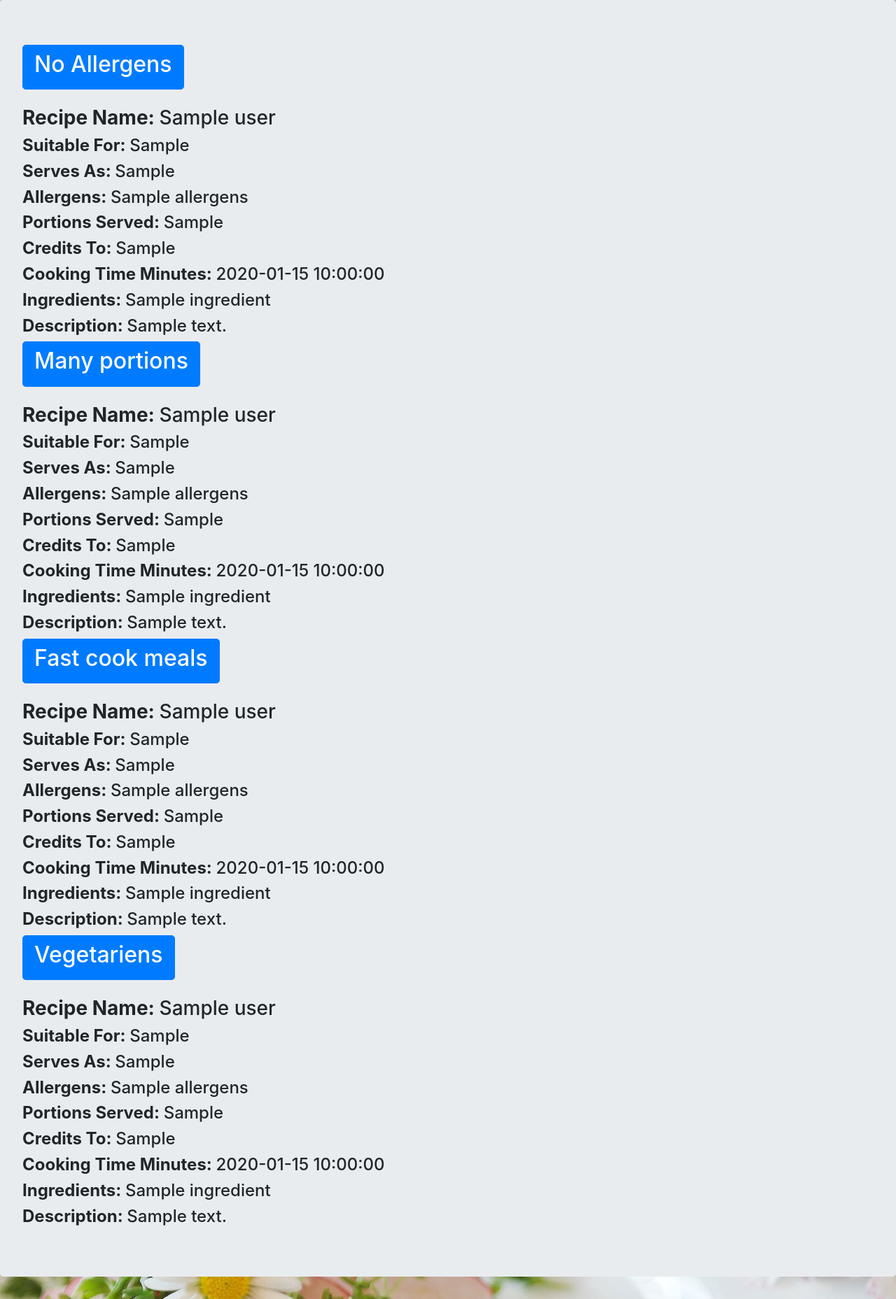
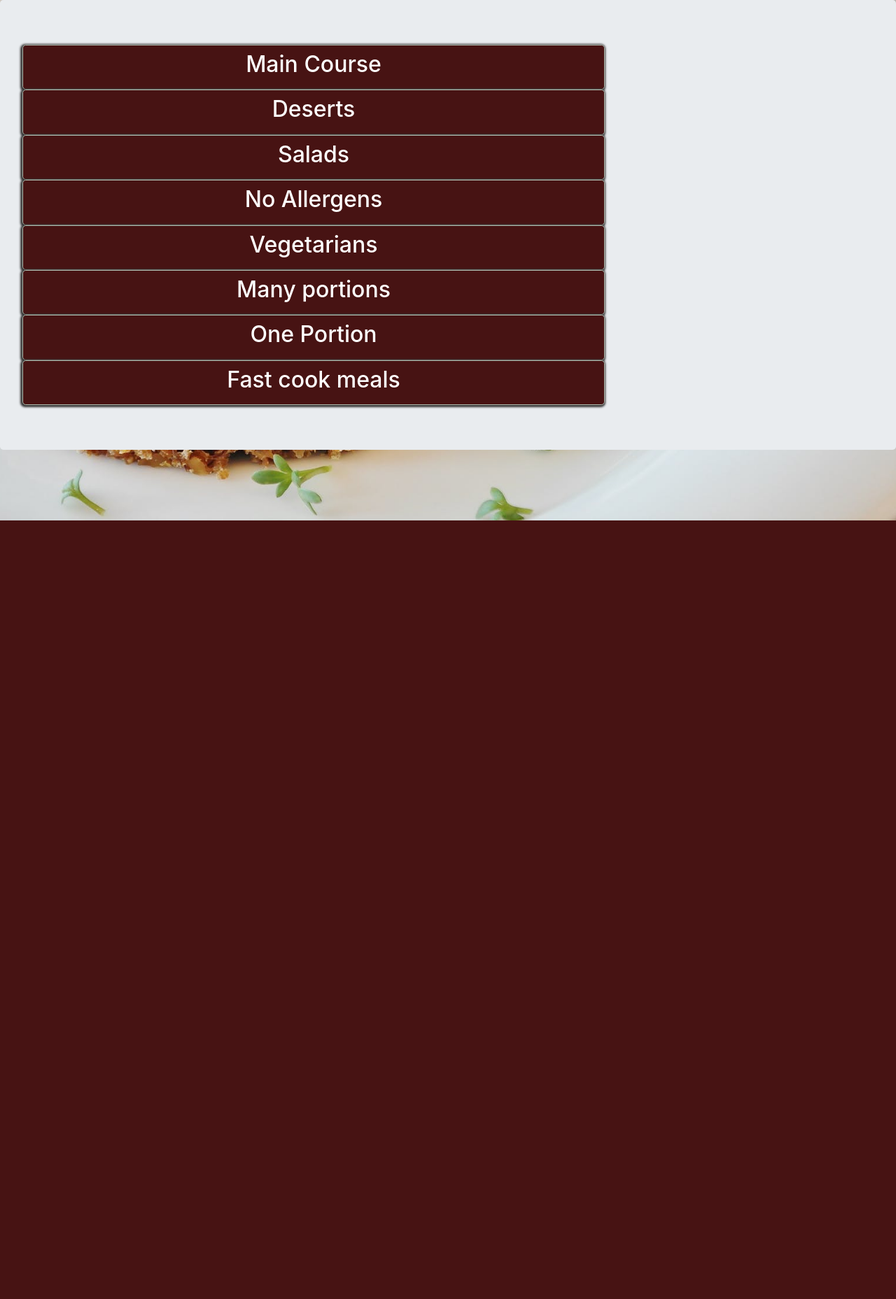
Before and after one commit to flo0909/flaskapp-project, a Flask app: page /sort in a window 1280 px wide. Shown: the part 56-1913 px from the top of the page at 70% size. After the commit the page ends 800 px from the top, so only its background shows below. Run offline with Flask 2, Linux system fonts and the light colour scheme; a database or web service that is not in the repository returns one stand-in record (values such as "Sample title"); some libraries are stand-ins or nearby versions.

Commit message:
css styles to buttons

```diff
--- a/app.py
+++ b/app.py
@@ -6,17 +6,14 @@ from flask_pymongo import PyMongo
 
 app = Flask(__name__)
 
-app.config["MONGO_URI"] = os.environ.get('MONGO_URI')
-
+app.config["MONGO_URI"] = "mongodb://localhost:27017/mydb2"
 app.config['SECRET_KEY'] = 'secret'
 
 mongo = PyMongo(app)
 
-
 @app.route('/')
-@app.route('/index.html')
 def index():
-	return render_template('index.html', user=mongo.db.mydb.find())
+    return render_template('index.html')
 
 
 
@@ -141,8 +138,6 @@ def sort():
     return render_template('sort.html', user=user, sort_results=sort_results)
 
 
-
-
 if __name__ == '__main__':
     app.run(host=os.environ.get('IP'),
             port=int(os.environ.get('PORT')),
--- a/static/style.css
+++ b/static/style.css
@@ -6,3 +6,31 @@ body{
     background-size: cover;
 
 }
+.hide{
+    display:none;
+}
+.show{
+    display:block;
+}
+.card{
+    opacity: 0.96;
+}
+.btn-secondary{
+    outline-width: 3px;
+    outline-color: rgb(255, 255, 255);
+    box-shadow: -1px 1px 3px 2px rgb(53, 52, 52);
+    background-color: rgb(54, 17, 17);
+}
+.btn-secondary:hover{
+    background-color:rgb(121, 56, 56);
+}
+.btn-primary{
+   border-color: rgb(176, 187, 174);
+   box-shadow: -1px 1px 3px 2px rgb(53, 52, 52);
+   background-color:rgb(71, 19, 19);
+   min-width:65vw
+}
+.btn-primary:hover{
+    background-color:rgb(121, 56, 56);
+    outline-color:rgb(170, 167, 179);
+}
--- a/templates/results.html
+++ b/templates/results.html
@@ -7,12 +7,12 @@
     <h1>{{name}}</h1>
     <h4><strong>Recipe Name:</strong> {{user.find_one({"Recipe_name":name }).Recipe_name}}</h4>
     <h4><strong>Suitable For:</strong> {{user.find_one({"Recipe_name":name }).Details.Suitable_for}}</h4>
-    <h4><strong>Serves As: </strong>{{user.find_one({"Recipe_name":name }).Details.Serves_as}}</h4>
+    <h4><strong>Serves As:</strong> {{user.find_one({"Recipe_name":name }).Details.Serves_as}}</h4>
     <h4><strong>Allergens:</strong> {{user.find_one({"Recipe_name":name }).Details.Allergens}}</h4>
     <h4><strong>Portions Served:</strong> {{user.find_one({"Recipe_name":name }).Details.Portions_served}}</h4>
     <h4><strong>Credits To:</strong> {{user.find_one({"Recipe_name":name }).Details.Credits_to}}</h4>
     <h4><strong>Cooking Time Minutes :</strong> {{user.find_one({"Recipe_name":name }).Cooking_time_minutes}}</h4>
-    <h4><strong>Ingredients:</strong> {{user.find_one({"Recipe_name":name }).Ingredients[0]}}</h4>
+    <h4><strong>Ingredients: </strong>{{user.find_one({"Recipe_name":name }).Ingredients[0]}}</h4>
     <h4><strong>Description :</strong> {{user.find_one({"Recipe_name":name }).Description}}</h4>
 
     <a  class="btn updt"  href="/update/{{user.find_one({'Recipe_name':name }).Recipe_name}}"><h2>Update</h2></a>
--- a/templates/sort.html
+++ b/templates/sort.html
@@ -2,11 +2,57 @@
 {% block content %}
 <div class="jumbotron">
 
+ <button type="button" id="main_course" class="btn btn-primary btn-lg"><h2>Main Course</h2></button>
+<div id="hideOne" class="hide">
+{% for user in user.find({"Details.Serves_as":{"$regex":"main" , "$exists":true}})%}
+<br>
+<h3><strong>Recipe Name: </strong>{{user.Recipe_name }}</h3>
+<h4><strong>Suitable For: </strong>{{user.Details.Suitable_for}}</h4>
+<h4><strong>Serves As: </strong>{{user.Details.Serves_as}}</h4>
+<h4><strong>Allergens: </strong>{{user.Details.Allergens}}</h4>
+<h4><strong>Portions Served: </strong>{{user.Details.Portions_served}}</h4>
+<h4><strong>Credits To: </strong>{{user.Details.Credits_to}}</h4>
+<h4><strong>Cooking Time Minutes: </strong>{{user.Cooking_time_minutes}}</h4>
+<h4><strong>Ingredients: </strong>{{user.Ingredients[0]}}</h4>
+<h4><strong>Description: </strong>{{user.Description}}</h4>
+{% endfor %}
+</div>
 
+<button type="button" id="deserts" class="btn btn-primary btn-lg"><h2>Deserts</h2></button>
+<div id="hideTwo" class="hide">
+{% for user in user.find({"Details.Serves_as":{"$regex":"desert" , "$exists":true}})%}
+<br>
+<h3><strong>Recipe Name: </strong>{{user.Recipe_name }}</h3>
+<h4><strong>Suitable For: </strong>{{user.Details.Suitable_for}}</h4>
+<h4><strong>Serves As: </strong>{{user.Details.Serves_as}}</h4>
+<h4><strong>Allergens: </strong>{{user.Details.Allergens}}</h4>
+<h4><strong>Portions Served: </strong>{{user.Details.Portions_served}}</h4>
+<h4><strong>Credits To: </strong>{{user.Details.Credits_to}}</h4>
+<h4><strong>Cooking Time Minutes: </strong>{{user.Cooking_time_minutes}}</h4>
+<h4><strong>Ingredients: </strong>{{user.Ingredients[0]}}</h4>
+<h4><strong>Description: </strong>{{user.Description}}</h4>
+{% endfor %}
+</div>
+
+<button type="button" id="salads" class="btn btn-primary btn-lg"><h2>Salads</h2></button>
+<div id="hideThree" class="hide">
+{% for user in user.find({"Details.Serves_as":{"$regex":"salad" , "$exists":true}})%}
+<br>
+<h3><strong>Recipe Name: </strong>{{user.Recipe_name }}</h3>
+<h4><strong>Suitable For: </strong>{{user.Details.Suitable_for}}</h4>
+<h4><strong>Serves As: </strong>{{user.Details.Serves_as}}</h4>
+<h4><strong>Allergens: </strong>{{user.Details.Allergens}}</h4>
+<h4><strong>Portions Served: </strong>{{user.Details.Portions_served}}</h4>
+<h4><strong>Credits To: </strong>{{user.Details.Credits_to}}</h4>
+<h4><strong>Cooking Time Minutes: </strong>{{user.Cooking_time_minutes}}</h4>
+<h4><strong>Ingredients: </strong>{{user.Ingredients[0]}}</h4>
+<h4><strong>Description: </strong>{{user.Description}}</h4>
+{% endfor %}
+</div>
 
 
 <button type="button" id="Allergens" class="btn btn-primary btn-lg "><h2>No Allergens</h2></button>
-<div id="hideOne" class="hide">
+<div id="hideFour" class="hide">
 {% for user in user.find({"Details.Allergens":{"$eq":"None", "$exists":true}})%}
 <br>
 <h3><strong>Recipe Name: </strong>{{user.Recipe_name }}</h3>
@@ -21,8 +67,24 @@
 {% endfor %}
 </div>
 
-<button type="button" id="Portions_served" class="btn btn-primary btn-lg "><h2>Many portions</h2></button>
-<div id="hideTwo" class="hide">
+<button type="button" id="vegetarians" class="btn btn-primary btn-lg"><h2>Vegetarians</h2></button>
+<div id="hideFive" class="hide">
+{% for user in user.find({"Details.Suitable_for":{"$eq":"vegetarians" , "$exists":true}})%}
+<br>
+<h3><strong>Recipe Name: </strong>{{user.Recipe_name }}</h3>
+<h4><strong>Suitable For: </strong>{{user.Details.Suitable_for}}</h4>
+<h4><strong>Serves As: </strong>{{user.Details.Serves_as}}</h4>
+<h4><strong>Allergens: </strong>{{user.Details.Allergens}}</h4>
+<h4><strong>Portions Served: </strong>{{user.Details.Portions_served}}</h4>
+<h4><strong>Credits To: </strong>{{user.Details.Credits_to}}</h4>
+<h4><strong>Cooking Time Minutes: </strong>{{user.Cooking_time_minutes}}</h4>
+<h4><strong>Ingredients: </strong>{{user.Ingredients[0]}}</h4>
+<h4><strong>Description: </strong>{{user.Description}}</h4>
+{% endfor %}
+</div>
+
+<button type="button" id="many_portions" class="btn btn-primary btn-lg "><h2>Many portions</h2></button>
+<div id="hideSix" class="hide">
 {% for user in user.find({"Details.Portions_served":{"$ne":"one", "$exists":true}})%}
 <br>
 <h3><strong>Recipe Name: </strong>{{user.Recipe_name }}</h3>
@@ -37,9 +99,9 @@
 {% endfor %}
 </div>
 
-<button type="button" id="cookingtime" class="btn btn-primary btn-lg"><h2>Fast cook meals</h2></button>
-<div id="hideThree" class="hide">
-{% for user in user.find({"Cooking_time_minutes":{"$lt":30 , "$exists":true}})%}
+<button type="button" id="one_portion" class="btn btn-primary btn-lg "><h2>One Portion</h2></button>
+<div id="hideSeven" class="hide">
+{% for user in user.find({"Details.Portions_served":{"$eq":"one", "$exists":true}})%}
 <br>
 <h3><strong>Recipe Name: </strong>{{user.Recipe_name }}</h3>
 <h4><strong>Suitable For: </strong>{{user.Details.Suitable_for}}</h4>
@@ -53,9 +115,9 @@
 {% endfor %}
 </div>
 
-<button type="button" id="cookingtime" class="btn btn-primary btn-lg"><h2>Vegetariens</h2></button>
-<div id="hideFour" class="hide">
-{% for user in user.find({"Suitable_for":{"$eq":"vegetarians" , "$exists":true}})%}
+<button type="button" id="cookingtime" class="btn btn-primary btn-lg"><h2>Fast cook meals</h2></button>
+<div id="hideEight" class="hide">
+{% for user in user.find({"Cooking_time_minutes":{"$lt":30 , "$exists":true}})%}
 <br>
 <h3><strong>Recipe Name: </strong>{{user.Recipe_name }}</h3>
 <h4><strong>Suitable For: </strong>{{user.Details.Suitable_for}}</h4>
@@ -71,4 +133,10 @@
 
 
 
+
+
+
+
+
+
 {% endblock %}
```
